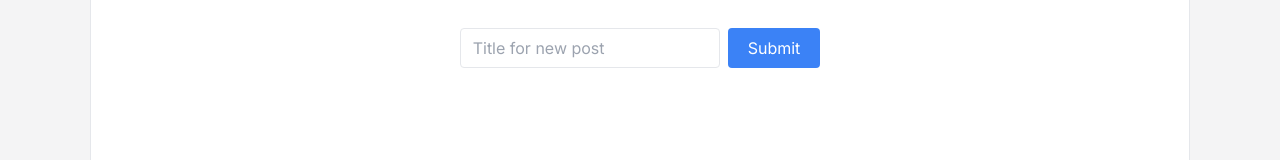
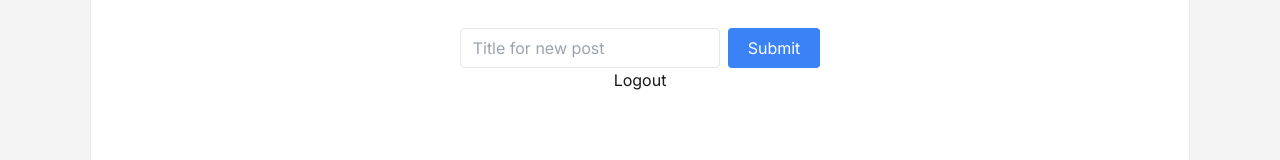
Before and after one commit to majedkarimi/blog-post-wep-app, a Next.js app: page /create-posts in a window 1280 px wide. Shown: the part 175-335 px from the top of the page. Built offline with nearby package versions, Linux system fonts and the light colour scheme.

Commit message:
add middleware for private routs

```diff
--- a/src/app/create-posts/page.tsx
+++ b/src/app/create-posts/page.tsx
@@ -1,8 +1,8 @@
 import { createPost } from "@/actions/action";
+import { LogoutLink } from "@kinde-oss/kinde-auth-nextjs/components";
 // import { getKindeServerSession } from "@kinde-oss/kinde-auth-nextjs/server";
 // import { redirect } from "next/navigation";
 import React from "react";
-
 const page = async () => {
   // const { isAuthenticated } = getKindeServerSession();
   // if (!(await isAuthenticated())) {
@@ -23,6 +23,7 @@
           Submit
         </button>
       </form>
+      <LogoutLink>Logout</LogoutLink>
     </main>
   );
 };
--- a/src/middlewarte.ts
+++ b/src/middleware.ts
@@ -4,5 +4,5 @@
   return withAuth(req);
 }
 export const config = {
-  matcher: ["/create-post"],
+  matcher: ["/create-posts"],
 };
```
